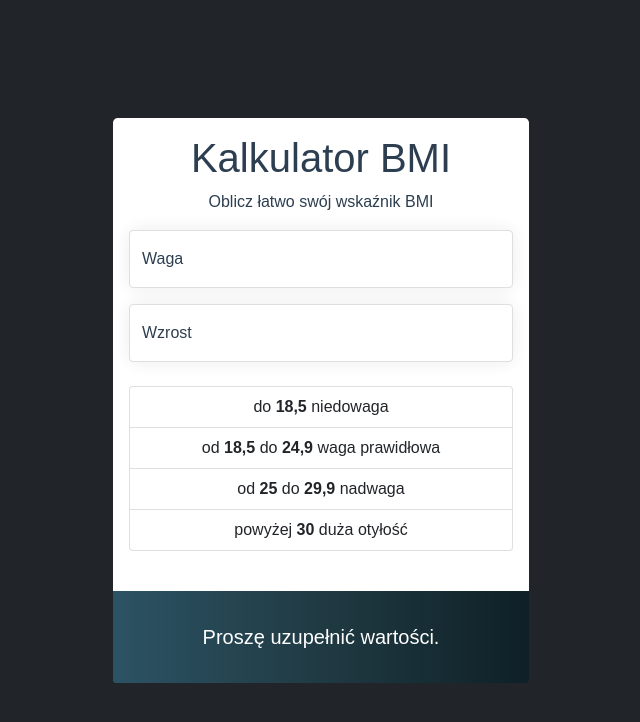
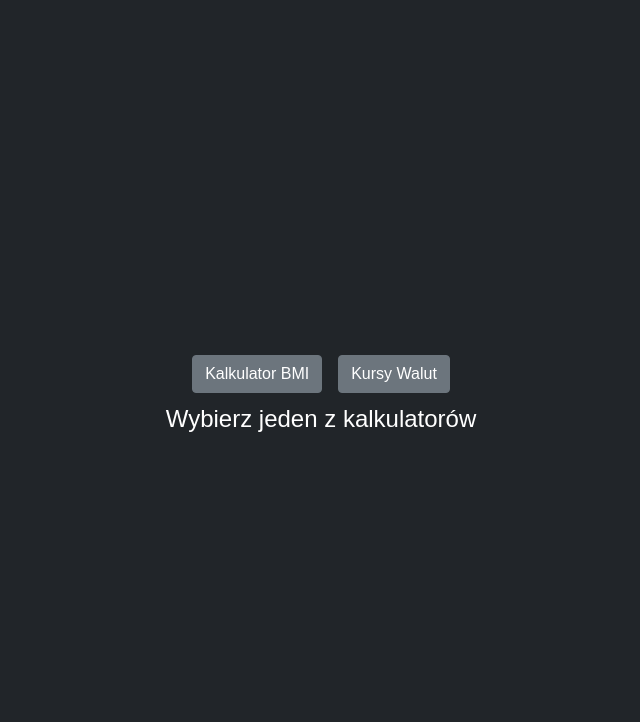
Before and after one commit to FabianRzepka/exchange-bmi-app, a Vue app: page / in a window 1280 px wide. Shown: the top 722 px of the page, without its empty margins (319-959 px from the left). Built offline with nearby package versions, Linux system fonts and the light colour scheme; a web font is replaced by a local one.

Commit message:
Refactor files structure, add routing from documentation.

```diff
--- /dev/null
+++ b/src/components/menu.vue
@@ -0,0 +1,26 @@
+<template>
+  <a class="btn btn-secondary mx-2"
+      :href="href"
+      @click.prevent="go">
+    <slot></slot>
+  </a>
+</template>
+
+<script>
+import routes from '../routes'
+export default {
+  props: {
+    href: {
+      currentRoute: window.location.pathname,
+      type:String,
+      required: true
+    }
+  },
+  methods: {
+    go () {
+      this.$root.currentRoute = this.href
+      window.history.pushState(null, routes[this.href], this.href)
+    }
+  }
+}
+</script>
--- a/src/App.vue
+++ b/src/layouts/App.vue
@@ -1,16 +1,20 @@
 <template>
-<!--  <img alt="Vue logo" src="./assets/logo.png">-->
-  <bmi msg="Kalkulator BMI"/>
+  <div class="navbar d-flex justify-content-center">
+    <v-menu href="/bmi">Kalkulator BMI</v-menu>
+    <v-menu href="/exchange">Kursy Walut</v-menu>
+  </div>
+
+  <slot></slot>
 </template>
 
+
 <script>
-import bmi from './components/bmi.vue'
+import VMenu from '../components/menu.vue'
 
 export default {
-  name: 'App',
   components: {
-    bmi
-  },
+    VMenu
+  }
 }
 </script>
 
--- a/src/main.js
+++ b/src/main.js
@@ -1,4 +1,27 @@
-import { createApp } from 'vue'
-import App from './App.vue'
+import { createApp, h } from 'vue'
+import routes from './routes'
+
+const App = {
+    data: () => ({
+        currentRoute: window.location.pathname
+    }),
+
+    computed: {
+        ViewComponent () {
+            const matchingPage = routes[this.currentRoute] || '404'
+            return require(`./pages/${matchingPage}.vue`).default
+        }
+    },
+
+    render () {
+        return h(this.ViewComponent)
+    },
+
+    created () {
+        window.addEventListener('popstate', () => {
+            this.currentRoute = window.location.pathname
+        })
+    }
+}
 
 createApp(App).mount('#app')
--- /dev/null
+++ b/src/pages/404.vue
@@ -0,0 +1,14 @@
+<template>
+  <main-layout>
+    <p class="text-white fs-4">Wybierz jeden z kalkulatorów</p>
+  </main-layout>
+</template>
+
+<script>
+import MainLayout from '../layouts/App.vue'
+export default {
+  components: {
+    MainLayout
+  }
+}
+</script>
--- /dev/null
+++ b/src/pages/bmi.vue
@@ -0,0 +1,16 @@
+<template>
+  <main-layout>
+    <bmi msg="Kalkulator BMI"/>
+  </main-layout>
+</template>
+
+<script>
+import MainLayout from '../layouts/App.vue'
+import bmi from '../components/bmi.vue'
+export default {
+  components: {
+    MainLayout,
+    bmi
+  }
+}
+</script>
--- /dev/null
+++ b/src/pages/exchange.vue
@@ -0,0 +1,14 @@
+<template>
+  <main-layout>
+    <p>exchange page.</p>
+  </main-layout>
+</template>
+
+<script>
+import MainLayout from '../layouts/App.vue'
+export default {
+  components: {
+    MainLayout
+  }
+}
+</script>
--- /dev/null
+++ b/src/routes.js
@@ -0,0 +1,4 @@
+export default {
+    '/bmi': 'bmi',
+    '/exchange': 'exchange'
+}
```
